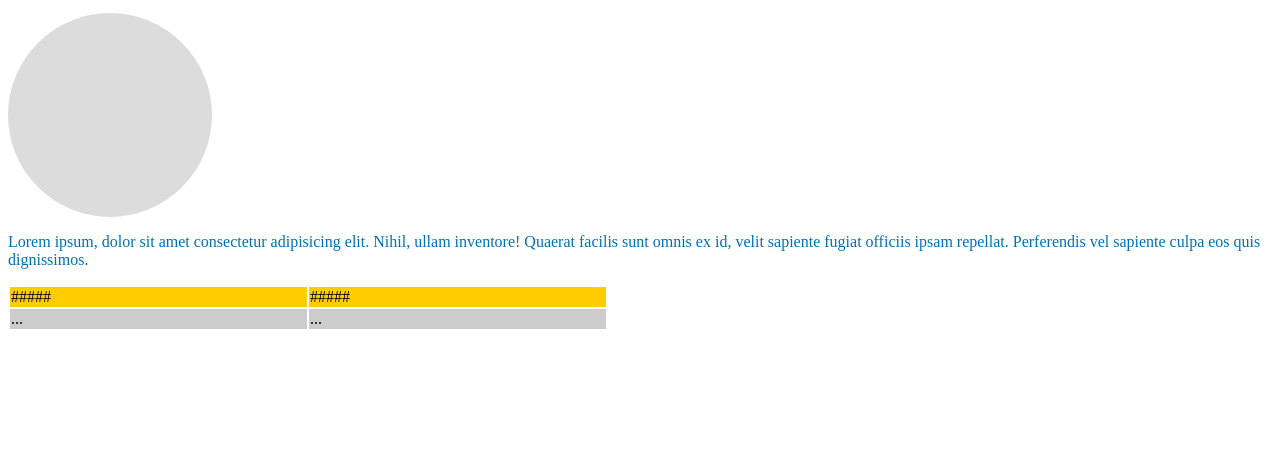
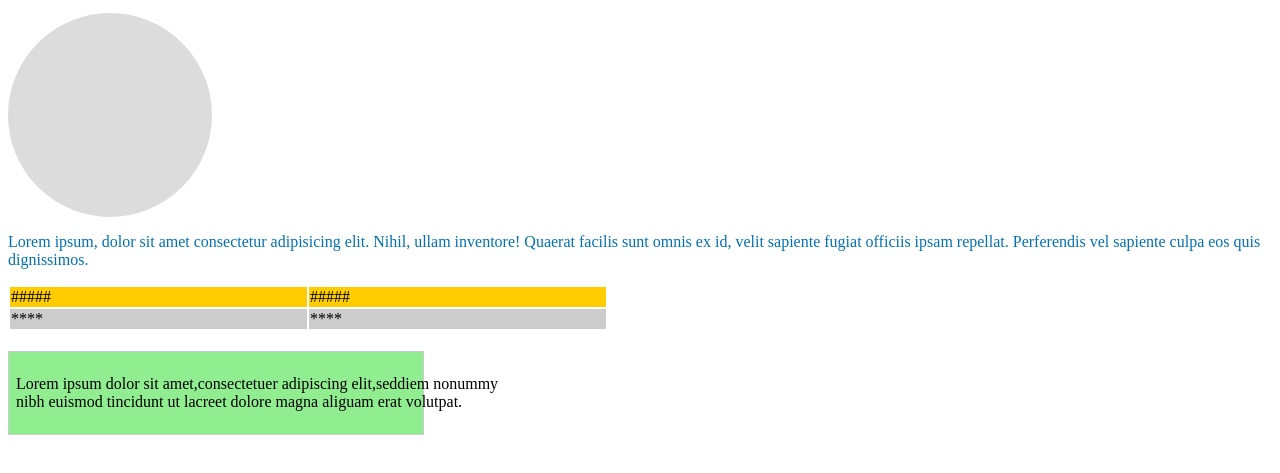
Before and after one commit to ViktoriaNechai/Git-Practise, a plain HTML site: page index.html in a window 1280 px wide. Shown: the part 119-592 px from the top of the page. Drawn offline with Linux system fonts and the light colour scheme.

Commit message:
added class layer + chanched table text

```diff
--- a/index.html
+++ b/index.html
@@ -19,13 +19,16 @@
             </thead>
             <tbody style="background: #ccc">
                 <tr>
-                <td> ... </td>
-                <td> ... </td>
+                <td> **** </td>
+                <td> **** </td>
                 </tr>
             </tbody>
         </table>
-
-
+        <div class="layer" style="width: 400px; background: lightgreen; padding: 7px; margin-top: 20px; border: 1px solid #ccc">
+            <p style="width: 500px">Lorem ipsum dolor sit amet,consectetuer
+            adipiscing elit,seddiem nonummy nibh euismod tincidunt ut
+            lacreet dolore magna aliguam erat volutpat.</p>
+           </div>
 
 </body>
 </html>
```
